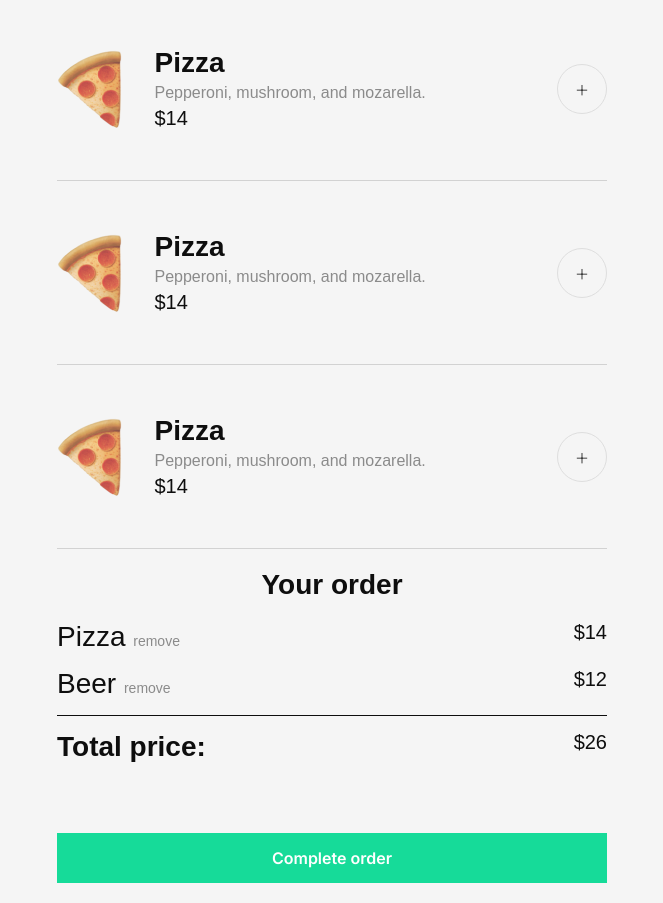
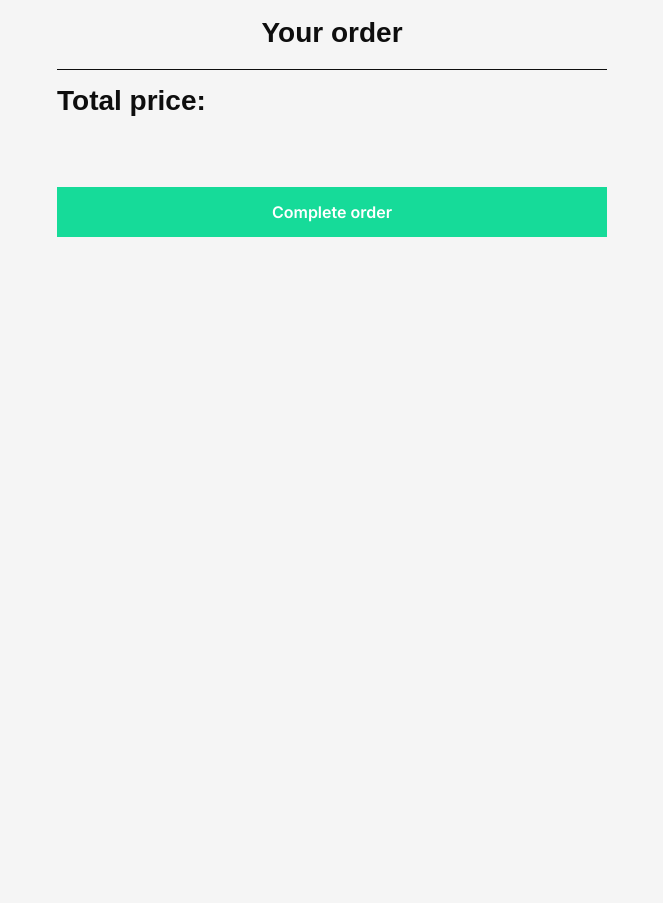
Before and after one commit to louiseka/dash-dine, a plain HTML site: page index.html in a window 1280 px wide. Shown: the part 170-1073 px from the top of the page, without its empty margins (308-971 px from the left). After the commit the page ends 800 px from the top, so only its background shows below. Drawn offline with Linux system fonts and the light colour scheme; a web font is replaced by a local one.

Commit message:
Tidied up HTML and removed boiler plates

```diff
--- a/index.html
+++ b/index.html
@@ -14,6 +14,7 @@
 
 <body>
     <div class="container">
+
         <header>
             <h1> Jimmy's Diner</h1>
             <p class="tagline"> The best burgers and pizzas in town.</p>
@@ -21,96 +22,62 @@
 
         <main>
 
-            <!-- Menu -->
+            <!-- The menu -->
 
-            <section class="menu-items">
-                <img class="food-graphic" src="./Assets/pizza-graphic.png" alt="A graphic of a Pepperoni pizza slice.">
-                <div class="item">
-                    <h2>Pizza</h2>
-                    <p class="ingredients-text">Pepperoni, mushroom, and mozarella.</p>
-                    <p class="price"> $14 </p>
-                </div>
-                <button class="add-btn">+</button>
-            </section>
-
-            <section class="menu-items">
-                <img class="food-graphic" src="./Assets/pizza-graphic.png" alt="A graphic of a Pepperoni pizza slice.">
-                <div class="item">
-                    <h2>Pizza</h2>
-                    <p class="ingredients-text">Pepperoni, mushroom, and mozarella.</p>
-                    <p class="price"> $14 </p>
-                </div>
-                <button class="add-btn">+</button>
-            </section>
-
-            <section class="menu-items">
-                <img class="food-graphic" src="./Assets/pizza-graphic.png" alt="A graphic of a Pepperoni pizza slice.">
-                <div class="item">
-                    <h2>Pizza</h2>
-                    <p class="ingredients-text">Pepperoni, mushroom, and mozarella.</p>
-                    <p class="price"> $14 </p>
-                </div>
-                <button class="add-btn">+</button>
-            </section>
+            <div id="menu-root">
+                <!-- Menu items in JS -->
+            </div>
 
             <!-- Cart -->
 
-            <section class="cart">
+            <section class="cart" id="cart-section">
 
                 <h3 class="cart-heading"> Your order</h3>
-                <div class="cart-item">
-                    <p class="item-name">Pizza <span> <a href="#">remove</a> </span></p>
-                    <p class="price">$14</p>
+                <div id="cart-root">
+                    <!-- Cart items in JS -->
                 </div>
-                <div class="cart-item">
-                    <p class="item-name">Beer <span> <a href="#">remove</a> </span></p>
-                    <p class="price">$12</p>
-                </div>
+
                 <div class="cart-total">
                     <h3>Total price:</h3>
-                    <p class="price"> $26</p>
+                    <p class="price" id="cart-total-price"> </p>
                 </div>
-                <button class="green-btn"> Complete order</button>
+
+                <button type="submit" class="green-btn" id="complete-order-btn"> Complete order</button>
 
             </section>
 
             <!-- Order Confirmation -->
 
-
-            <section class="order-confirmation">
-
-                <p> Thanks, Jack! Your order is on its way!</p>
-
+            <section class="order-confirmation" id="order-confirmation">
+                <!-- Order confirmation message in JS -->
             </section>
 
         </main>
 
+        <!-- Modal Pop Up Form -->
 
-        <!-- Modal Pop Up -->
+        <section class="modal" id="pay-modal">
 
-        <section class="modal">
-
-            <div class="inner-modal">
+            <form class="inner-modal" id="payment-details-form">
                 <h2> Enter card details</h2>
                 <label for="name">Your full name</label>
-                <input type="text" id="name" name="name" placeholder="John Doe">
+                <input type="text" id="name" name="name" placeholder="John Doe" required>
 
                 <label for="card-number">Your card number</label>
-                <input type="text" id="card-number" name="card-number" placeholder="123456">
+                <input type="text" id="card-number" name="card-number" placeholder="123456" maxlength="19" required>
 
                 <label for="cvv">Your CVV</label>
-                <input type="text" id="cvv" name="cvv" placeholder="123">
+                <input type="text" id="cvv" name="cvv" placeholder="123" maxlength="3" required>
 
-                <button class="green-btn"> Pay</button>
-            </div>
+                <button type="submit" class="green-btn" id="pay-btn"> Pay</button>
+            </form>
 
         </section>
 
     </div>
 
+    <script src="index.js" type="module"></script>
 
-
-    <script src="index.js" type="module"></script>
 </body>
 
 </html>
```
